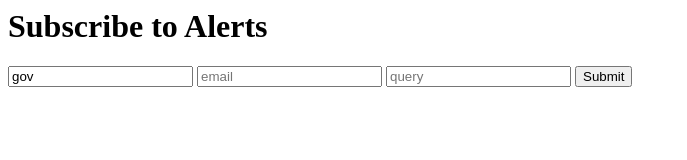
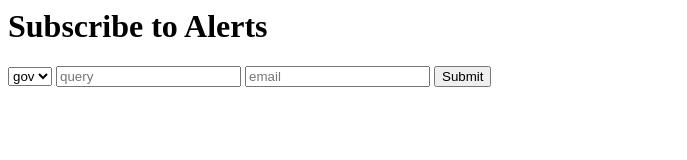
Before and after one commit to njordhov/govalert, a plain HTML site: page resources/public/index.html in a window 1280 px wide. Shown: the whole page, without its empty margins (0-687 px from the left). Drawn offline with Linux system fonts and the light colour scheme.

Commit message:
govbodies in subscribe form

```diff
--- a/resources/public/index.html
+++ b/resources/public/index.html
@@ -2,9 +2,9 @@
 <h1>Subscribe to Alerts</h1>
 
 <form action="/subscribe">
-<input placeholder="govbody" name="govbody" value="gov">
+<select name="govbody"><option value="gov">gov</option></select>
+<input placeholder="query" name="query">
 <input placeholder="email" name="email">
-<input placeholder="query" name="query">
 <input type="submit">
 </form>
 
```
Also changed, not shown: 2 other files.
